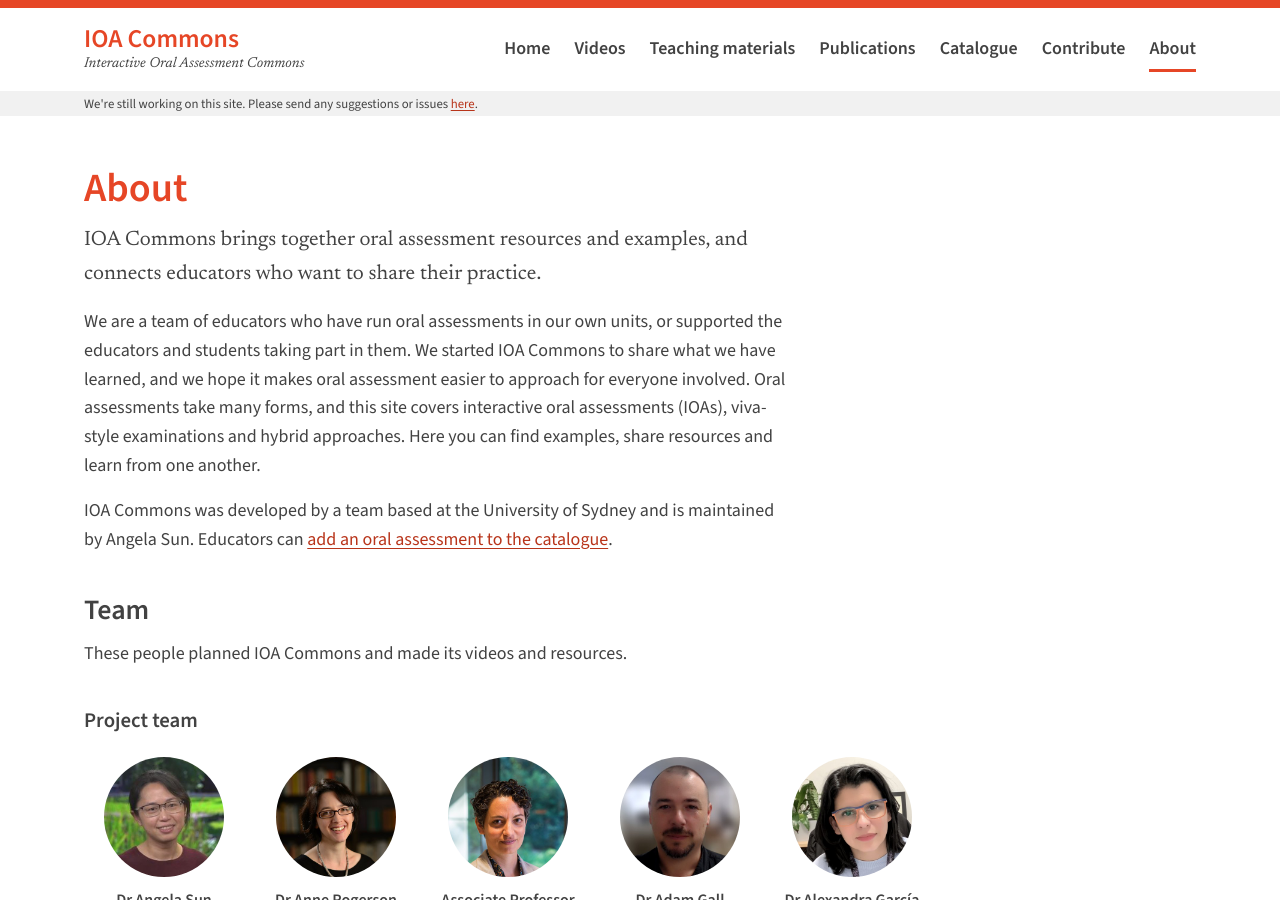
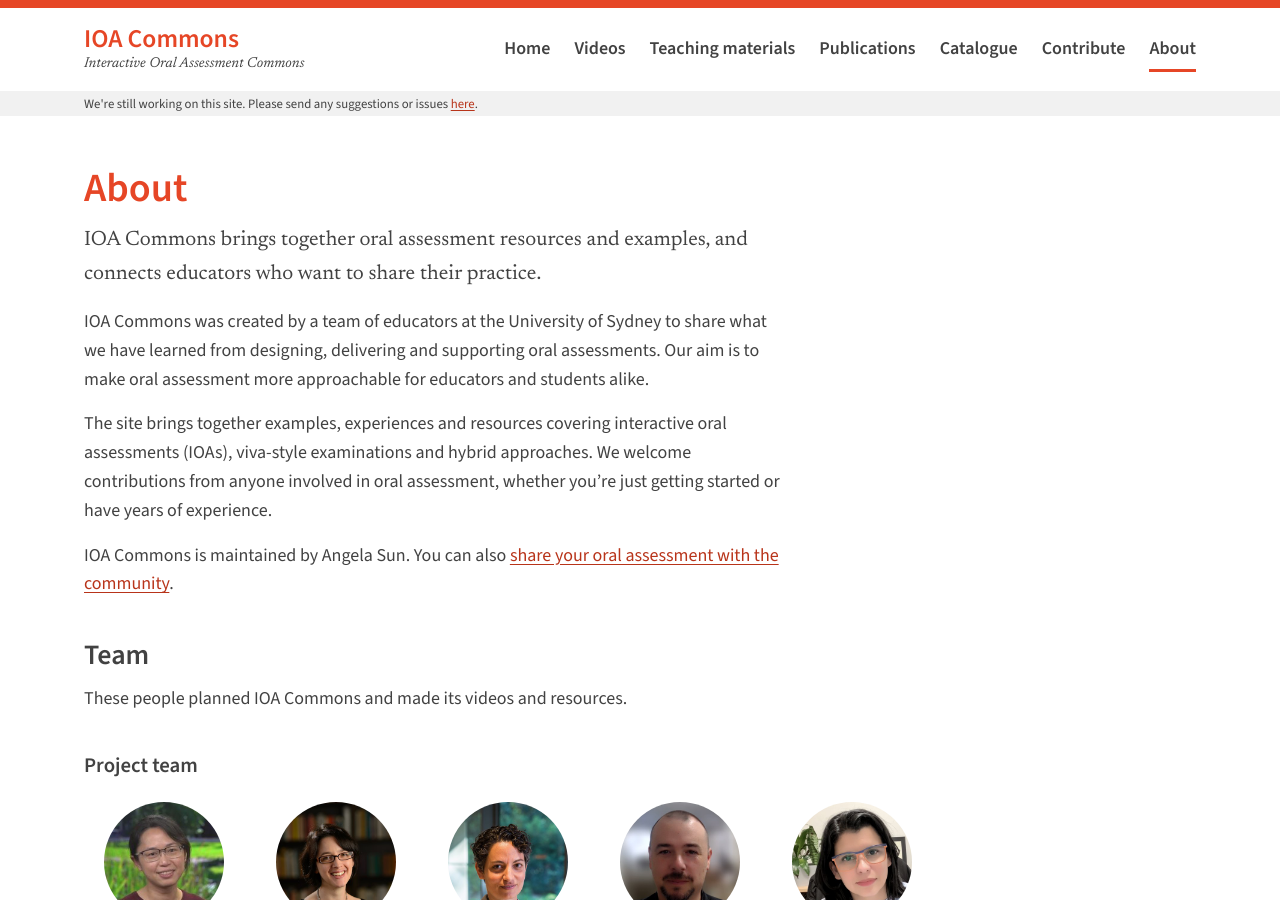
Before and after one commit to HelloAngela/ioa-hub, a Jekyll site: the page built from about.md, in a window 1280 px wide and 900 px high. Built offline with Jekyll 4.4.1, drawn with Linux system fonts in a browser that asks for light colours.

Commit message:
About: use Angela's wording for the introduction
Co-Authored-By: Claude Opus 5.5 <noreply@anthropic.com>

```diff
--- a/about.md
+++ b/about.md
@@ -6,9 +6,11 @@ description: Why IOA Commons exists, who developed it and the team behind it.
 lead: IOA Commons brings together oral assessment resources and examples, and connects educators who want to share their practice.
 ---
 
-We are a team of educators who have run oral assessments in our own units, or supported the educators and students taking part in them. We started IOA Commons to share what we have learned, and we hope it makes oral assessment easier to approach for everyone involved. Oral assessments take many forms, and this site covers interactive oral assessments (IOAs), viva-style examinations and hybrid approaches. Here you can find examples, share resources and learn from one another.
+IOA Commons was created by a team of educators at the University of Sydney to share what we have learned from designing, delivering and supporting oral assessments. Our aim is to make oral assessment more approachable for educators and students alike.
 
-IOA Commons was developed by a team based at the University of Sydney and is maintained by Angela Sun. Educators can [add an oral assessment to the catalogue]({{ '/contribute/' | relative_url }}).
+The site brings together examples, experiences and resources covering interactive oral assessments (IOAs), viva-style examinations and hybrid approaches. We welcome contributions from anyone involved in oral assessment, whether you're just getting started or have years of experience.
+
+IOA Commons is maintained by Angela Sun. You can also [share your oral assessment with the community]({{ '/contribute/' | relative_url }}).
 
 ## Team
 
```
Also changed, not shown: AGENTS.md (+1 -1 lines).
